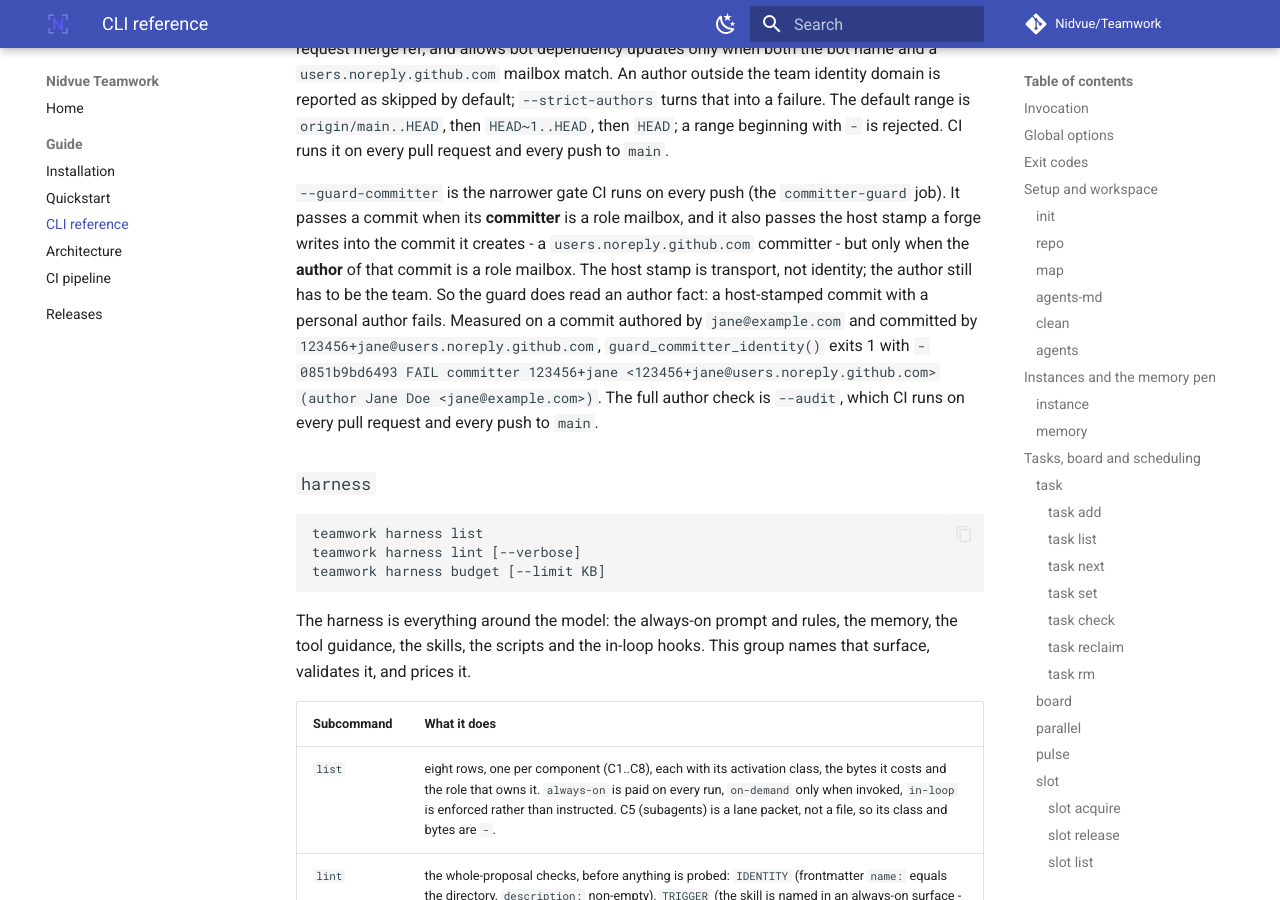
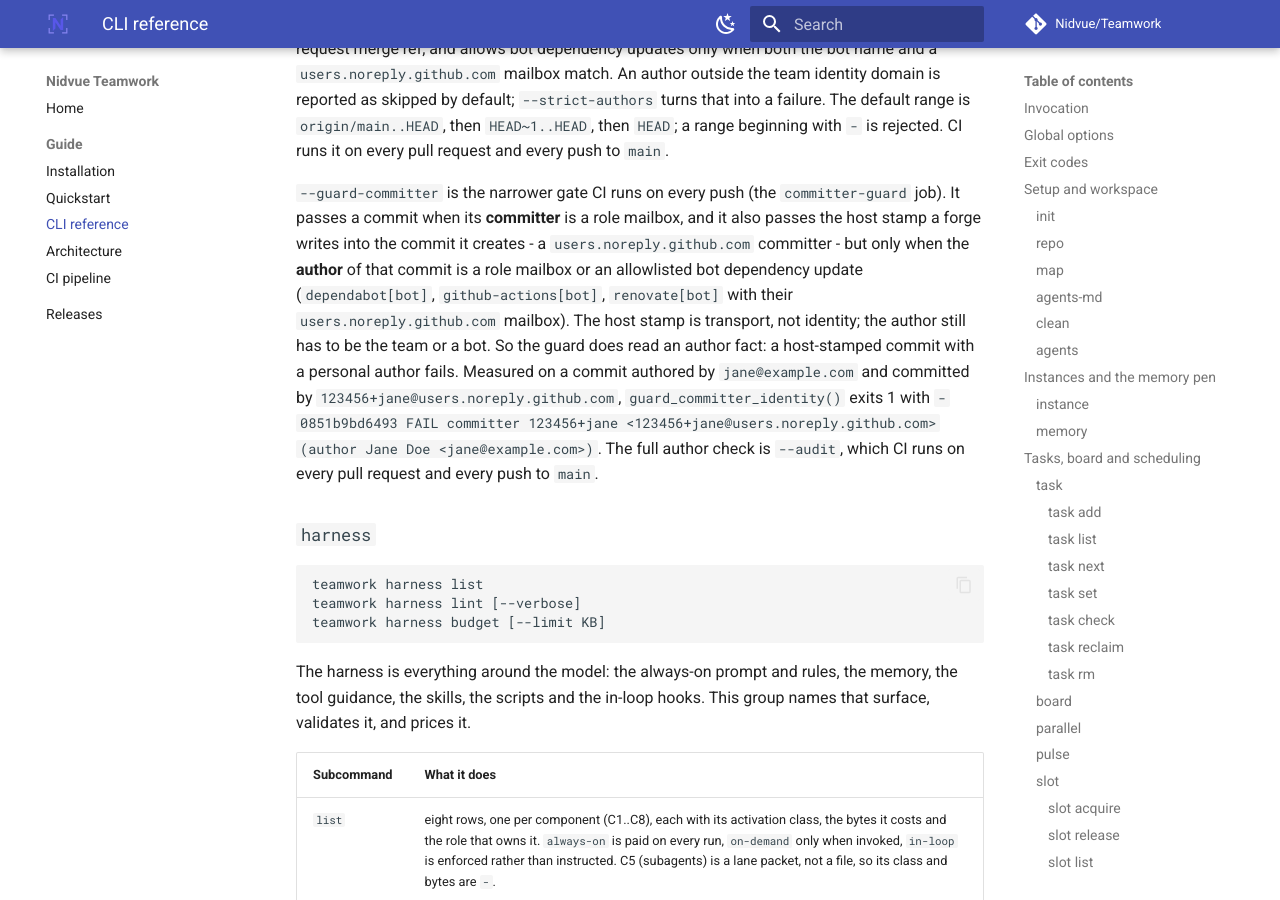
Before and after one commit to Nidvue/Teamwork, an MkDocs documentation site: the page built from docs/guide/cli.md, in a window 1280 px wide and 900 px high, scrolled down 28429 px. Built offline with MkDocs 1.6.1 and Material for MkDocs 9.7.7, drawn with Linux system fonts in a browser that asks for light colours; comment, search, counter and statistics services are not loaded.

Commit message:
fix(ci): engine.guard_committer_identity accepts an allowlisted bot author behind
Task: T-0048
Role: Developer
Producers: Developer, Developer-10, Developer-11, Developer-12, Developer-13, Developer-14, Developer-15, Developer-16, Developer-17, Developer-2, Developer-3, Developer-4, Developer-5, Developer-6, Developer-7, Developer-8, Developer-9
Goal: Clear the two red Dependabot pull requests without weakening the identity gate: PR #31 fails the committer guard on a bot-authored commit, and PR #32 fails the docs-builder pin parity test.
Deliverable: engine.guard_committer_identity accepts an allowlisted bot author behind the forge noreply stamp (same rule identity --audit already applies); three guard tests (bot passes, bot/personal committer fails, personal author/forge stamp fails); pyproject.toml dev extra and docs/requirements.txt pin mkdocs-material>=9.8.0,<10; docs/guide/cli.md and docs/Team/Release.md state the widened rule and the new range.
Why: A bot is not an account: the guard exists to catch a personal committer stamped into main, and Dependabot's author+committer pair carries no personal mailbox. Accepting the bot keeps the gate honest instead of skipping the job on bot PRs, and keeps one allowlist with identity --audit and the privacy gate. The mkdocs pin has two homes and the parity test refuses drift, so both move together.
Status: tested
Result: pytest -q tests/unit/test_commit_identity.py -> 40 passed; pytest -q tests/unit/test_commit_identity.py tests/unit/test_makefile_contracts.py -> 59 passed; identity --guard-committer --range 5bcf231..39de3aa (the PR #31 bot commit) -> rc 0, was rc 1; ruff check . -> All checks passed; ruff format --check . -> 229 files already formatted
Docs: docs/guide/cli.md, docs/Team/Release.md
Refs: CI 41402633282, CI 41404976160, PR #31, PR #32

Acting role: Developer

```diff
--- a/docs/guide/cli.md
+++ b/docs/guide/cli.md
@@ -1290,14 +1290,17 @@
 `committer-guard` job). It passes a commit when its **committer** is a role
 mailbox, and it also passes the host stamp a forge writes into the commit it
 creates - a `users.noreply.github.com` committer - but only when the **author**
-of that commit is a role mailbox. The host stamp is transport, not identity; the
-author still has to be the team. So the guard does read an author fact: a
-host-stamped commit with a personal author fails. Measured on a commit authored
-by `jane@example.com` and committed by `123456+jane@users.noreply.github.com`,
-`guard_committer_identity()` exits 1 with `- 0851b9bd6493 FAIL committer
-123456+jane <123456+jane@users.noreply.github.com> (author Jane Doe
-<jane@example.com>)`. The full author check is `--audit`, which CI runs on every
-pull request and every push to `main`.
+of that commit is a role mailbox or an allowlisted bot dependency update
+(`dependabot[bot]`, `github-actions[bot]`, `renovate[bot]` with their
+`users.noreply.github.com` mailbox). The host stamp is transport, not identity;
+the author still has to be the team or a bot. So the guard does read an author
+fact: a host-stamped commit with a personal author fails. Measured on a commit
+authored by `jane@example.com` and committed by
+`123456+jane@users.noreply.github.com`, `guard_committer_identity()` exits 1
+with `- 0851b9bd6493 FAIL committer 123456+jane
+<123456+jane@users.noreply.github.com> (author Jane Doe <jane@example.com>)`.
+The full author check is `--audit`, which CI runs on every pull request and
+every push to `main`.
 
 ### `harness`
 
--- a/docs/requirements.txt
+++ b/docs/requirements.txt
@@ -2,4 +2,4 @@
 # Install with:  python -m pip install -r docs/requirements.txt
 # Build with:    python -m mkdocs build --strict
 
-mkdocs-material>=9.7.7,<10
+mkdocs-material>=9.8.0,<10
--- a/pyproject.toml
+++ b/pyproject.toml
@@ -48,7 +48,7 @@
   # `make docs` is part of `make release-check`, so its builder must arrive with
   # the other gates; the range is the one docs/requirements.txt pins (asserted in
   # tests/unit/test_makefile_contracts.py).
-  "mkdocs-material>=9.7.7,<10",
+  "mkdocs-material>=9.8.0,<10",
 ]
 # Rebuilds assets/social-preview.png through scripts/render_social_preview.py,
 # which `tests/integration/test_integration_probes.py` replays byte-for-byte. Kept
```
Also changed, not shown: docs/Team/Release.md (+1 -1 lines), 2 other files.
